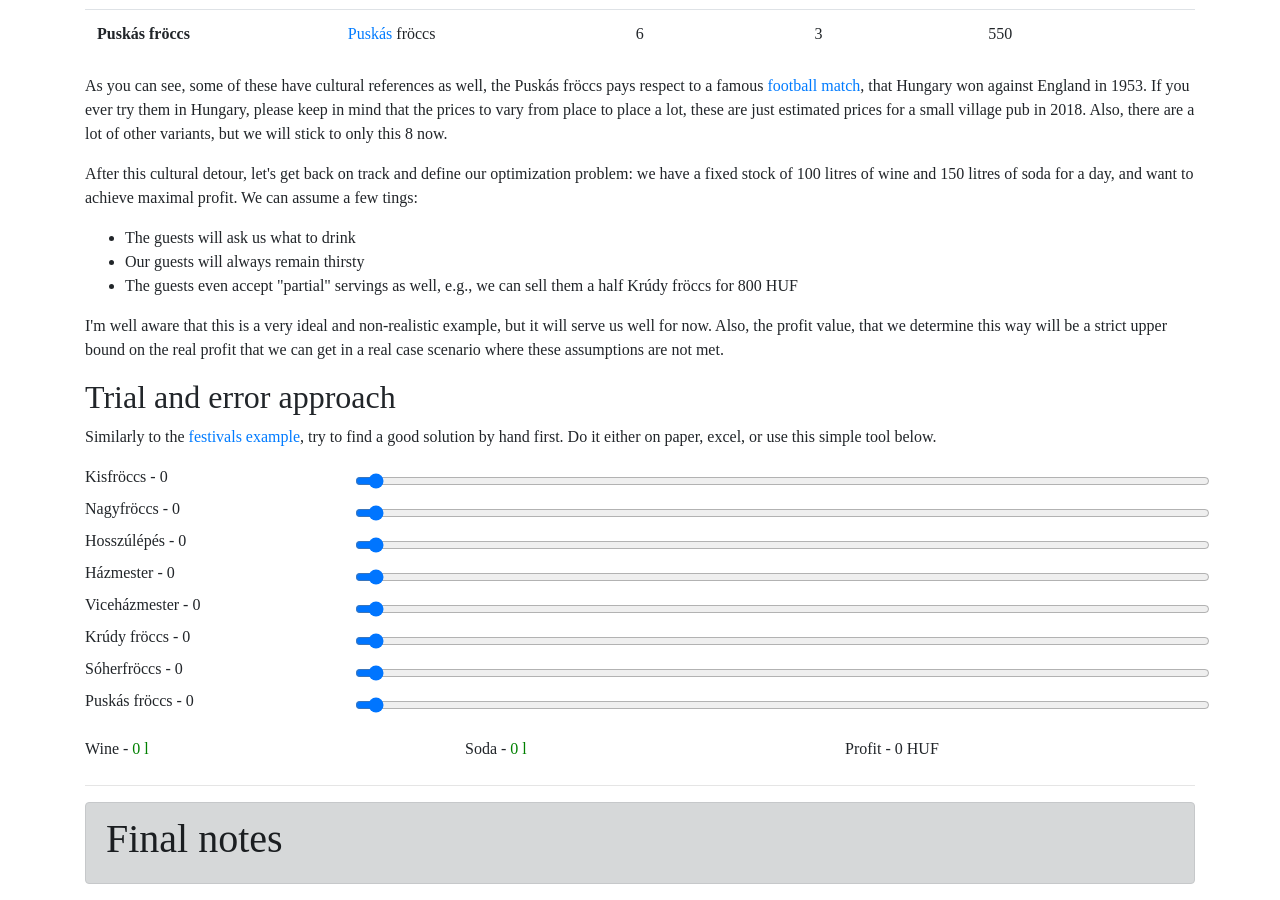
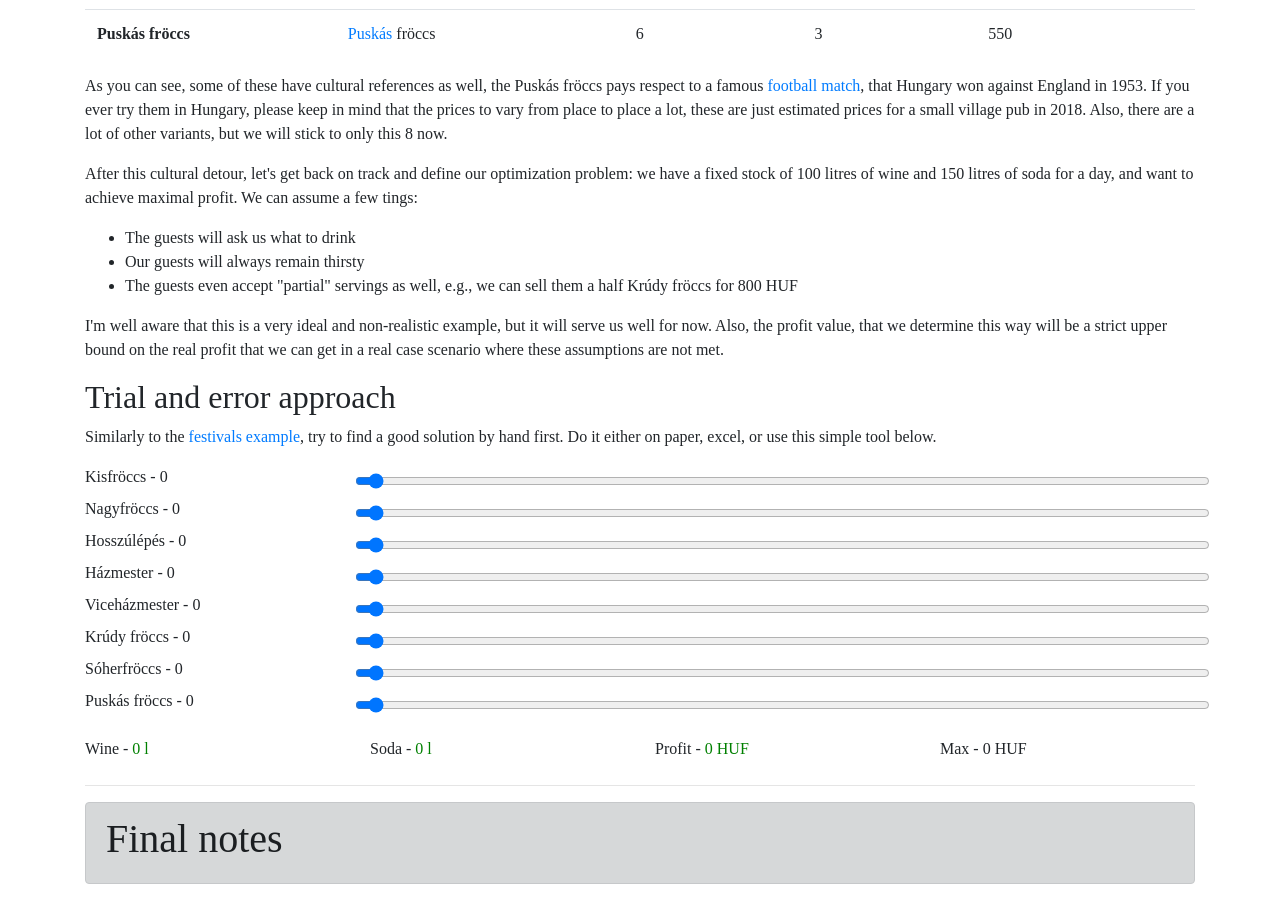
Before and after one commit to hegyhati/IMOLS, a Jekyll site: the page built from pages/froccs.html, in a window 1280 px wide and 900 px high, scrolled down 993 px. Built offline with Jekyll 4.4.1, drawn with Linux system fonts in a browser that asks for light colours; nearby versions of some CDN libraries; some web fonts are replaced.

Commit message:
froccs playground pimped

```diff
--- a/pages/froccs.html
+++ b/pages/froccs.html
@@ -122,24 +122,25 @@
     <label for="kf" class="col-sm-4 col-md-3" >Kisfröccs - ${kf}</label>
     <input id="kf" name="kf" class="form-control col-sm-8 col-md-9" type="range" min="0" max="1000" v-model="kf">
     <label for="nf" class="col-sm-4 col-md-3" >Nagyfröccs - ${nf}</label>
-    <input id="nf" name="nf" class="form-control col-sm-8 col-md-9" type="range" min="0" max="1000" v-model="nf">
+    <input id="nf" name="nf" class="form-control col-sm-8 col-md-9" type="range" min="0" max="500" v-model="nf">
     <label for="hl" class="col-sm-4 col-md-3" >Hosszúlépés - ${hl}</label>
-    <input id="hl" name="hl" class="form-control col-sm-8 col-md-9" type="range" min="0" max="1000" v-model="hl">
+    <input id="hl" name="hl" class="form-control col-sm-8 col-md-9" type="range" min="0" max="750" v-model="hl">
     <label for="hm" class="col-sm-4 col-md-3" >Házmester - ${hm}</label>
-    <input id="hm" name="hm" class="form-control col-sm-8 col-md-9" type="range" min="0" max="1000" v-model="hm">
+    <input id="hm" name="hm" class="form-control col-sm-8 col-md-9" type="range" min="0" max="350" v-model="hm">
     <label for="vhf" class="col-sm-4 col-md-3" >Viceházmester - ${vhm}</label>
-    <input id="vhm" name="vhm" class="form-control col-sm-8 col-md-9" type="range" min="0" max="1000" v-model="vhm">
+    <input id="vhm" name="vhm" class="form-control col-sm-8 col-md-9" type="range" min="0" max="500" v-model="vhm">
     <label for="krf" class="col-sm-4 col-md-3" >Krúdy fröccs - ${krf}</label>
-    <input id="krf" name="krf" class="form-control col-sm-8 col-md-9" type="range" min="0" max="1000" v-model="krf">
+    <input id="krf" name="krf" class="form-control col-sm-8 col-md-9" type="range" min="0" max="150" v-model="krf">
     <label for="sf" class="col-sm-4 col-md-3" >Sóherfröccs - ${sf}</label>
-    <input id="sf" name="sf" class="form-control col-sm-8 col-md-9" type="range" min="0" max="1000" v-model="sf">
+    <input id="sf" name="sf" class="form-control col-sm-8 col-md-9" type="range" min="0" max="200" v-model="sf">
     <label for="pf" class="col-sm-4 col-md-3" >Puskás fröccs - ${pf}</label>
-    <input id="pf" name="pf" class="form-control col-sm-8 col-md-9" type="range" min="0" max="1000" v-model="pf">
+    <input id="pf" name="pf" class="form-control col-sm-8 col-md-9" type="range" min="0" max="200" v-model="pf">
   </div>
   <div class="form-group row">
-    <label class="col-sm-6 col-md-4" >Wine - <span :style="winecolor">${wine} l</span></label>
-    <label class="col-sm-6 col-md-4" >Soda - <span :style="sodacolor">${soda} l</span></label>
-    <label class="col-sm-6 col-md-4" >Profit - ${profit} HUF</label>
+    <label class="col-sm-6 col-md-3" >Wine - <span :style="winecolor">${wine} l</span></label>
+    <label class="col-sm-6 col-md-3" >Soda - <span :style="sodacolor">${soda} l</span></label>
+    <label class="col-sm-6 col-md-3" >Profit - <span :style="profitcolor">${profit} HUF</span></label>
+    <label class="col-sm-6 col-md-3" >Max - ${maxprofit} HUF</label>
   </div>
 </form>
 
@@ -167,14 +168,17 @@
        vhm: 0,
        krf: 0,
        sf: 0,
-       pf: 0
+       pf: 0,
+       maxp: 0
     },
     computed: {
       wine(){return (1*this.kf+2*this.nf+1*this.hl+3*this.hm+2*this.vhm+9*this.krf+1*this.sf+6*this.pf)/10;},
       soda(){return (1*this.kf+1*this.nf+2*this.hl+2*this.hm+3*this.vhm+1*this.krf+9*this.sf+3*this.pf)/10;},
       profit(){return 110*this.kf+200*this.nf+130*this.hl+260*this.hm+200*this.vhm+800*this.krf+200*this.sf+550*this.pf;},
+      maxprofit(){if(this.wine<=100 && this.soda<=150 && this.profit>this.maxp) {this.maxp=this.profit;} return this.maxp;},
       winecolor(){if(this.wine<=100) return "color: green;"; else return "color: red;";},
       sodacolor(){if(this.soda<=150) return "color: green;"; else return "color: red;";},
+      profitcolor(){if(this.wine<=100 && this.wine<=100) return "color: green;"; else return "color: red;";}
     }
   })
 </script>
```
